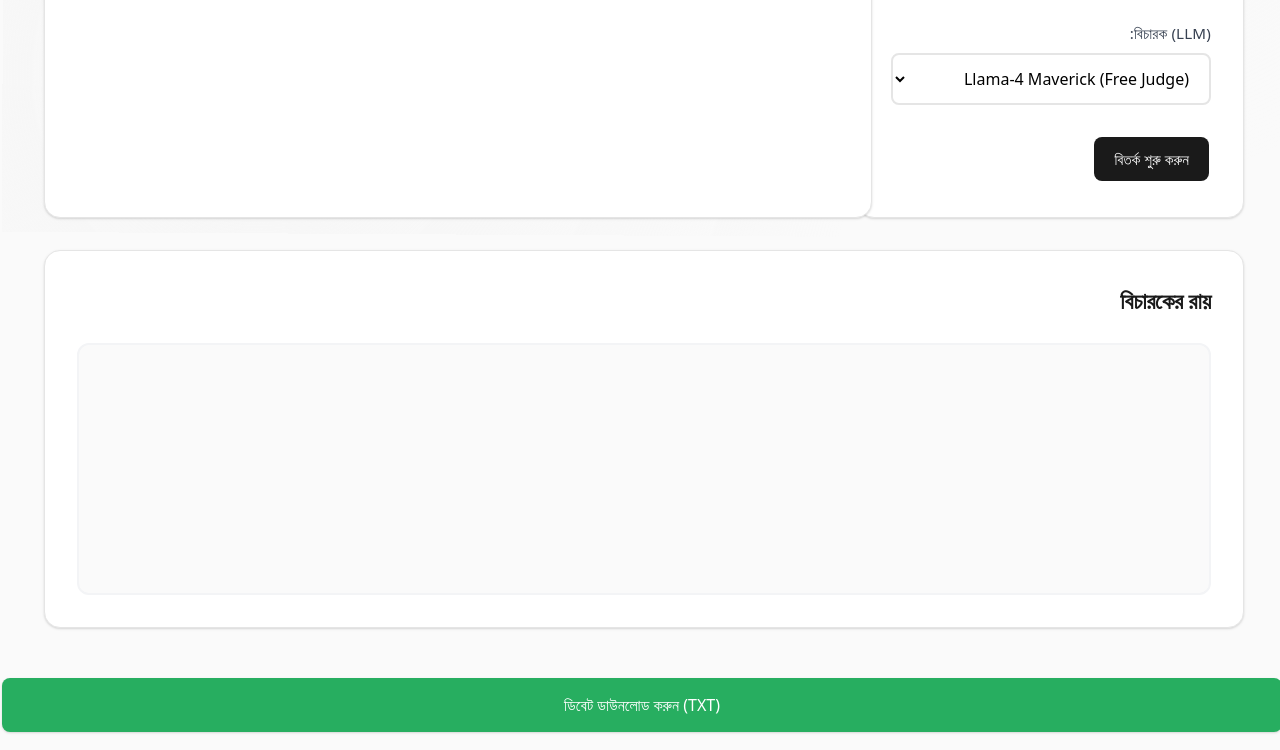
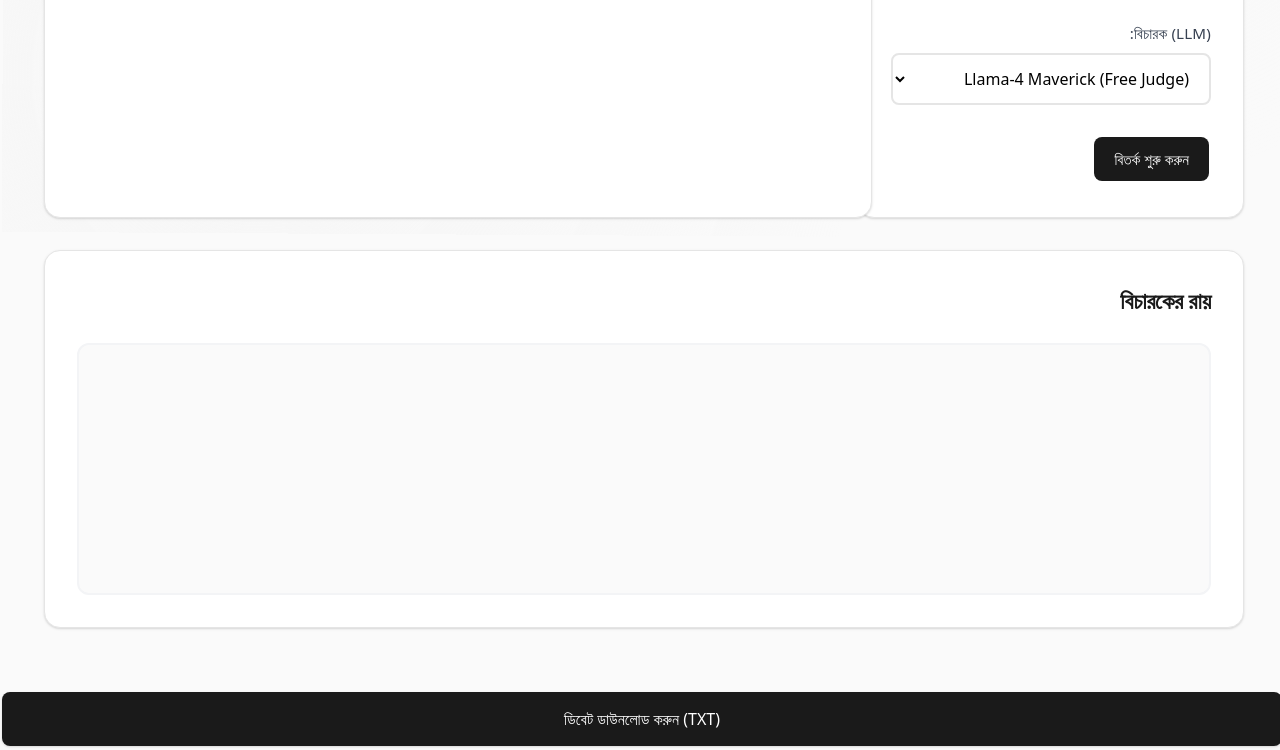
Before and after one commit to Sajib20251/debateai, a website: page index.html in a window 1280 px wide. Shown: the part 561-1311 px from the top of the page. Drawn offline with Linux system fonts and the light colour scheme.

Commit message:
Update index.html

```diff
--- a/index.html
+++ b/index.html
@@ -5,6 +5,32 @@
     <meta name="viewport" content="width=device-width, initial-scale=1.0">
     <title>বাংলা এআই বিতর্ক ইঞ্জিন</title>
     <link rel="stylesheet" href="style.css">
+    <style>
+        #download-history-btn {
+            width: 100%;
+            margin-top: 24px;
+            background: #1a1a1a;
+            color: white;
+            border: none;
+            padding: 16px 24px;
+            font-size: 1rem;
+            font-weight: 500;
+            border-radius: 8px;
+            cursor: pointer;
+            transition: all 0.2s ease;
+            box-shadow:
+                0 1px 3px rgba(0, 0, 0, 0.1),
+                0 1px 2px rgba(0, 0, 0, 0.06);
+        }
+
+        #download-history-btn:hover {
+            background: #2d2d2d;
+            transform: translateY(-1px);
+            box-shadow:
+                0 4px 6px rgba(0, 0, 0, 0.1),
+                0 2px 4px rgba(0, 0, 0, 0.06);
+        }
+    </style>
 </head>
 <body>
     <h1>বাংলা এআই বিতর্ক ইঞ্জিন</h1>
@@ -37,6 +63,7 @@
                     <option value="llama3-8b-4096">Llama3-8B (Free)</option>
                 </select>
             </div>
+
             <div>
                 <label for="judge-model">বিচারক (LLM):</label>
                 <select id="judge-model" name="judge-model">
@@ -64,7 +91,8 @@
             </div>
         </div>
     </div>
-    <button id="download-history-btn" style="background:#27ae60;margin-top:10px;">ডিবেট ডাউনলোড করুন (TXT)</button>
+
+    <button id="download-history-btn">ডিবেট ডাউনলোড করুন (TXT)</button>
 
     <script src="script.js"></script>
 </body>
```
